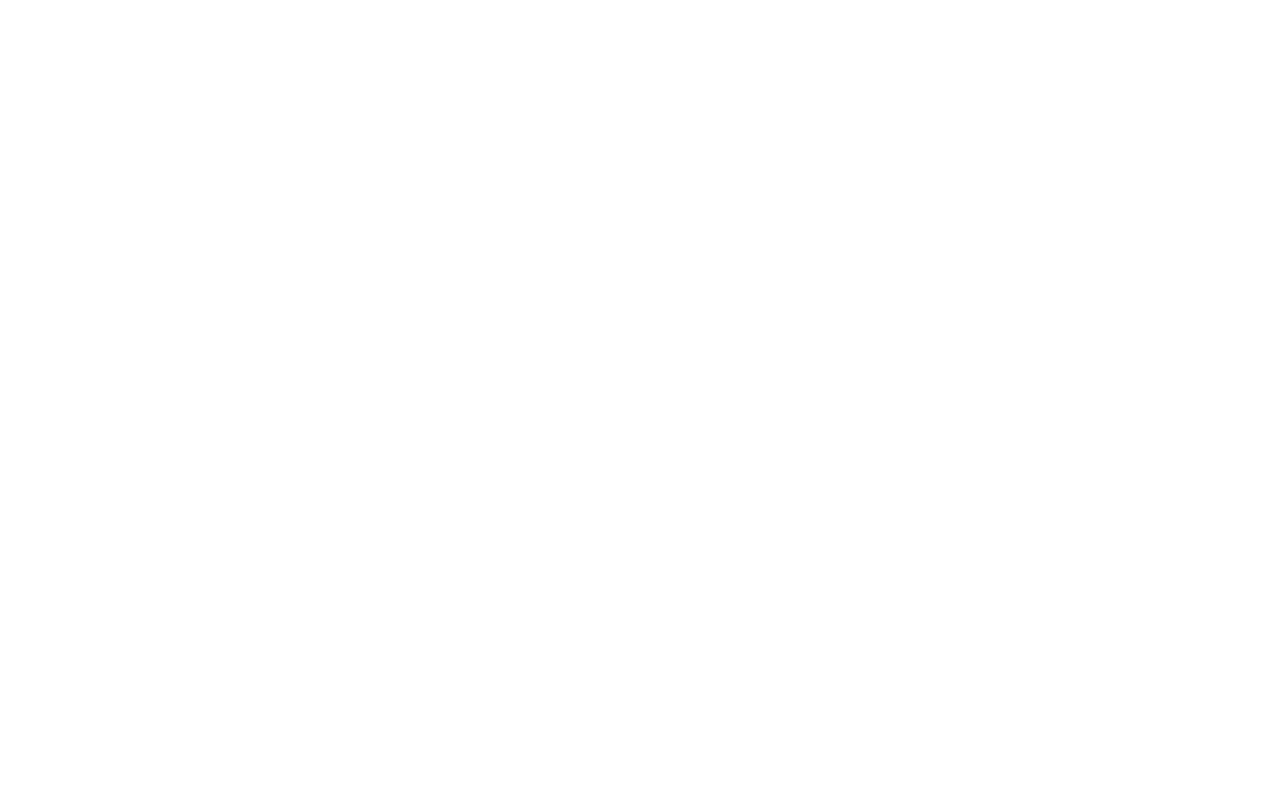
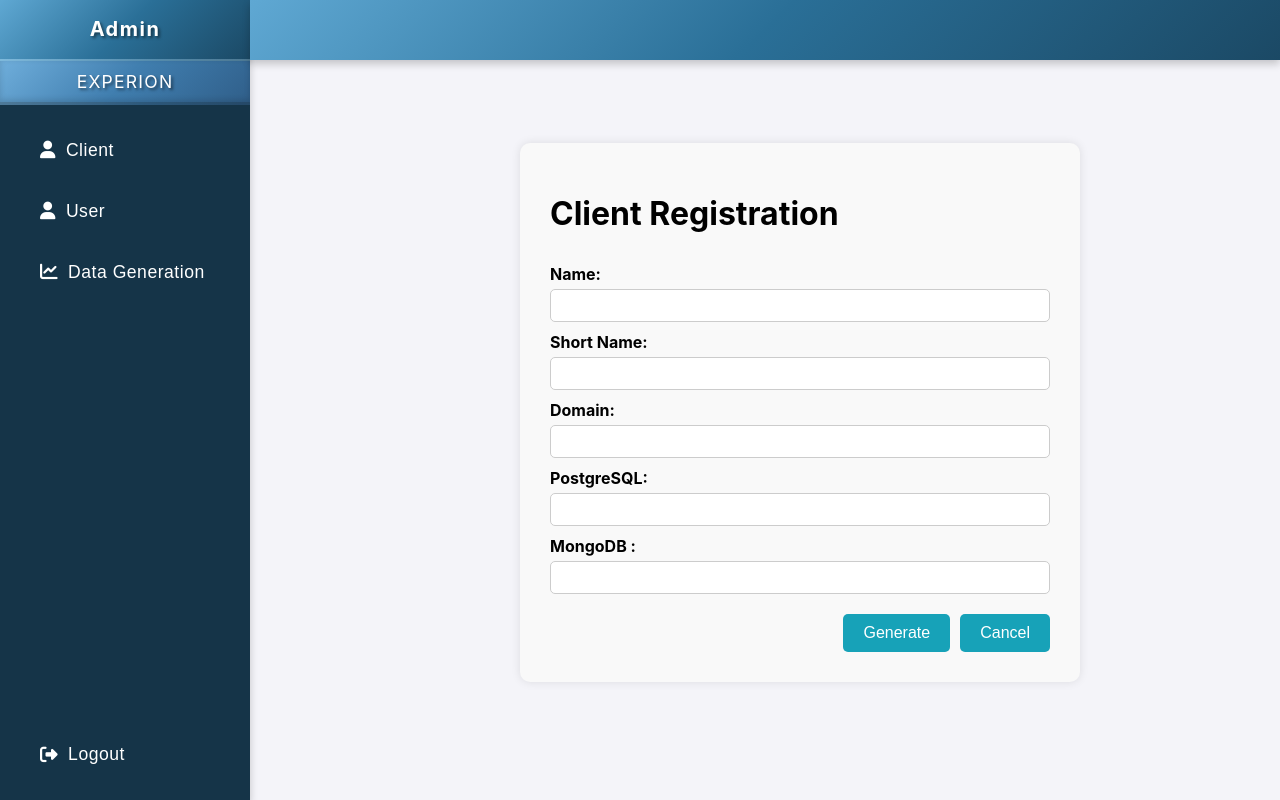
Before and after one commit to amalapeterexperionmea/datagen, a React (Create React App) app: page /client in a window 1280 px wide. Before the commit this address had no page. Built offline with nearby package versions, Linux system fonts and the light colour scheme.

Commit message:
Client Registration

```diff
--- a/src/App.js
+++ b/src/App.js
@@ -3,19 +3,19 @@
 import Layout from './Components/Layout/Layout';
 import LoginPage from './Components/Login/Loginpage';
 import User from './Components/User/User';
+import Client from './Components/Client/client';
 import { BrowserRouter as Router, Routes, Route } from 'react-router-dom';
-import DataGrid from './Components/Data_generation/Data_grid';
+
 
 function App() {
   return (
     <Router>
       <div >
         <Routes>
+          <Route path="" element={<LoginPage />} />
           <Route path="/layout" element={<Layout />} />
-          <Route path="" element={<LoginPage />} />
           <Route path="/user" element={<User />} />
-          <Route path="/data-generation" element={<Data_generation/>}/>
-          <Route path="/data-grid" element={<DataGrid />} />
+          <Route path='/client' element={<Client/>}/>
         </Routes>
       </div>
     </Router>
--- /dev/null
+++ b/src/Components/Client/client.js
@@ -0,0 +1,25 @@
+import React from 'react';
+import styled from 'styled-components';
+import Form from './clientreg';
+import Layout from '../Layout/Layout';
+
+
+const PageWrapper = styled.div`
+  display: flex;
+  justify-content: center;
+  align-items: center;
+  height: 100vh;
+  background-color: #f4f4f9;
+`;
+
+const Client = () => {
+  return (
+
+    <PageWrapper>
+        <Layout/>
+      <Form />
+    </PageWrapper>
+  );
+};
+
+export default Client;
--- /dev/null
+++ b/src/Components/Client/clientreg.js
@@ -0,0 +1,149 @@
+import React, { useState } from "react";
+import styled from "styled-components";
+
+
+const FormContainer = styled.div`
+  display :flex;
+  flex-direction: column;
+  justify-content: left;
+  width: 500px;
+  margin-top:25px;
+  margin-left:10px;
+  padding: 30px;
+  background-color: #f9f9f9;
+  border-radius: 10px;
+  box-shadow: 0 0 10px rgba(0, 0, 0, 0.1);
+`;
+
+const Label = styled.label`
+  display: block;
+  margin-top: 10px;
+  font-weight: bold;
+`;
+
+const Input = styled.input`
+  width: 100%;
+  padding: 8px;
+  margin-top: 5px;
+  border: 1px solid #ccc;
+  border-radius: 5px;
+  box-sizing: border-box;
+`;
+const ButtonContainer = styled.div`
+  display: flex;
+  justify-content: flex-end;
+
+`;
+const GenerateButton = styled.button`
+  margin-top: 20px;
+   margin-right: 10px;
+  padding: 10px 20px;
+  background-color: #17a2b8;
+  color: white;
+  border: none;
+  border-radius: 5px;
+  cursor: pointer;
+  font-size: 16px;
+
+`;
+const CancelButton = styled.button`
+  margin-top: 20px;
+  padding: 10px 20px;
+  background-color: #17a2b8;
+  color: white;
+  border: none;
+  border-radius: 5px;
+  cursor: pointer;
+  font-size: 16px;
+
+`;
+
+const Form = () => {
+  const [formData, setFormData] = useState({
+    name: "",
+    shortName: "",
+    domain: "",
+    postgres: [],
+    mongodb: [],
+  });
+
+  const handleChange = (e) => {
+    const { name, value } = e.target;
+    setFormData({
+      ...formData,
+      [name]: value,
+    });
+  };
+  const handleObjectChange = (e, dbName) => {
+    const { name, value } = e.target;
+    setFormData({
+      ...formData,
+      [dbName]: {
+        ...formData[dbName],
+        [name]: value,
+      },
+    });
+  };
+  const handleSubmit = (e) => {
+    e.preventDefault();
+    console.log("Form Submitted:", formData);
+  };
+
+  return (
+    <FormContainer>
+      <h1>Client Registration</h1>
+      <form onSubmit={handleSubmit}>
+        <Label htmlFor="name">Name:</Label>
+        <Input
+          type="text"
+          id="name"
+          name="name"
+          value={formData.name}
+          onChange={handleChange}
+          required
+        />
+        <Label htmlFor="shortName">Short Name:</Label>
+        <Input
+          type="text"
+          id="shortName"
+          name="shortName"
+          value={formData.shortName}
+          onChange={handleChange}
+          required
+        />
+
+        <Label htmlFor="domain">Domain:</Label>
+        <Input
+          type="text"
+          id="domain"
+          name="domain"
+          value={formData.domain}
+          onChange={handleChange}
+        />
+
+        <Label htmlFor="postgresHost">PostgreSQL:</Label>
+        <Input
+          type="text"
+          id="postgresHost"
+          name="host"
+          value={formData.postgres.host}
+          onChange={(e) => handleObjectChange(e, "postgres")}
+        />
+        <Label htmlFor="mongodbHost">MongoDB :</Label>
+        <Input
+          type="text"
+          id="mongodbHost"
+          name="host"
+          value={formData.mongodb.host}
+          onChange={(e) => handleObjectChange(e, "mongodb")}
+        />
+        <ButtonContainer>
+        <GenerateButton type="submit">Generate</GenerateButton>
+        <CancelButton type="submit">Cancel</CancelButton>
+        </ButtonContainer>
+      </form>
+    </FormContainer>
+  );
+};
+
+export default Form;
--- a/src/Components/Layout/ClientMenuItem.js
+++ b/src/Components/Layout/ClientMenuItem.js
@@ -1,11 +1,15 @@
 import React from 'react';
 import BaseMenuItem from './BaseMenuItem';
+import { Link } from 'react-router-dom';
 
 const ClientMenuItem = () => {
   return (
+
+    <Link to="/client" style={{ textDecoration: 'none' }}>
     <BaseMenuItem>
-      <i className="fas fa-user"></i> Client
+    <i className="fas fa-user"></i>Client
     </BaseMenuItem>
+    </Link>
   );
 };
 
```
Also changed, not shown: 1 other file (tests, documents, lock files or other folders).
